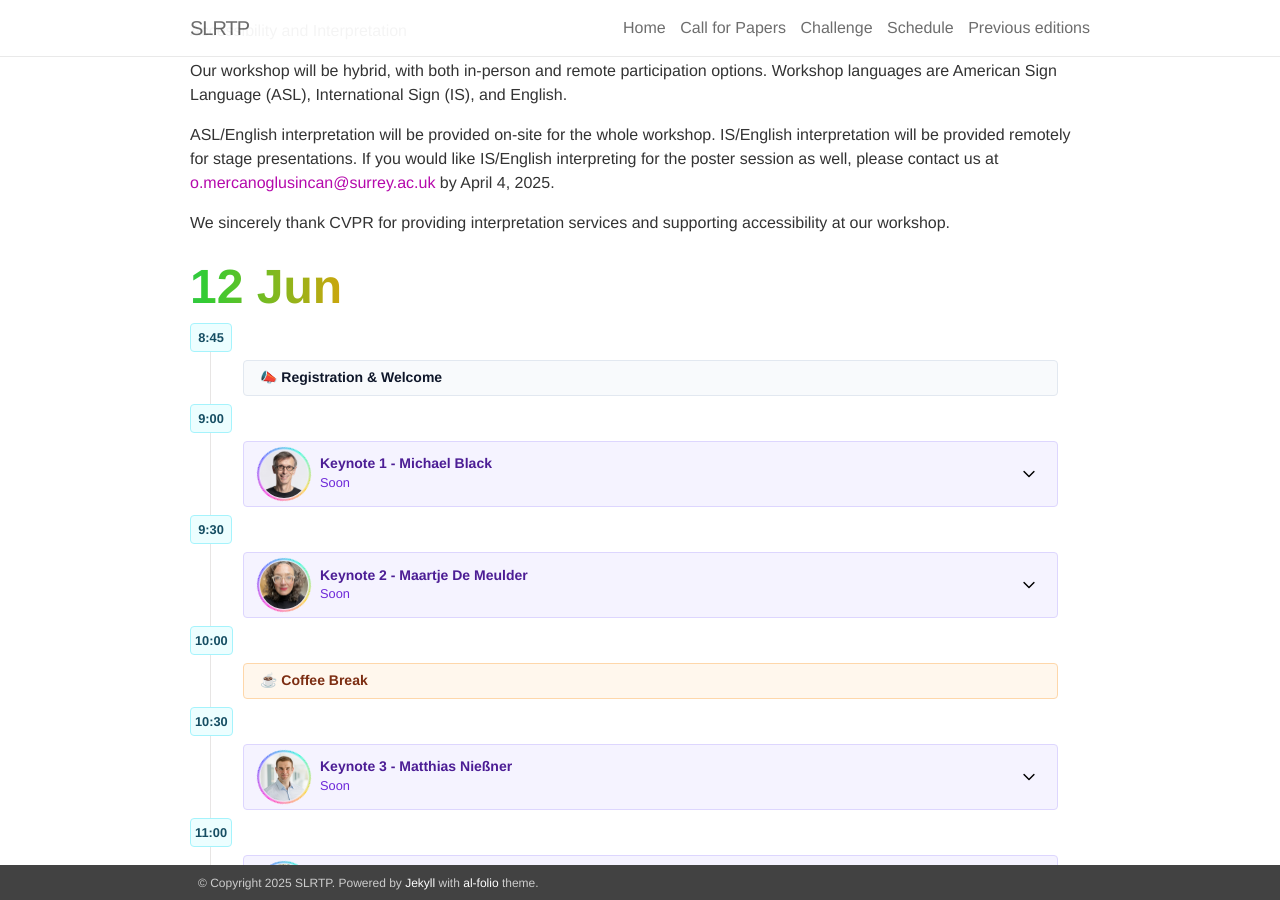
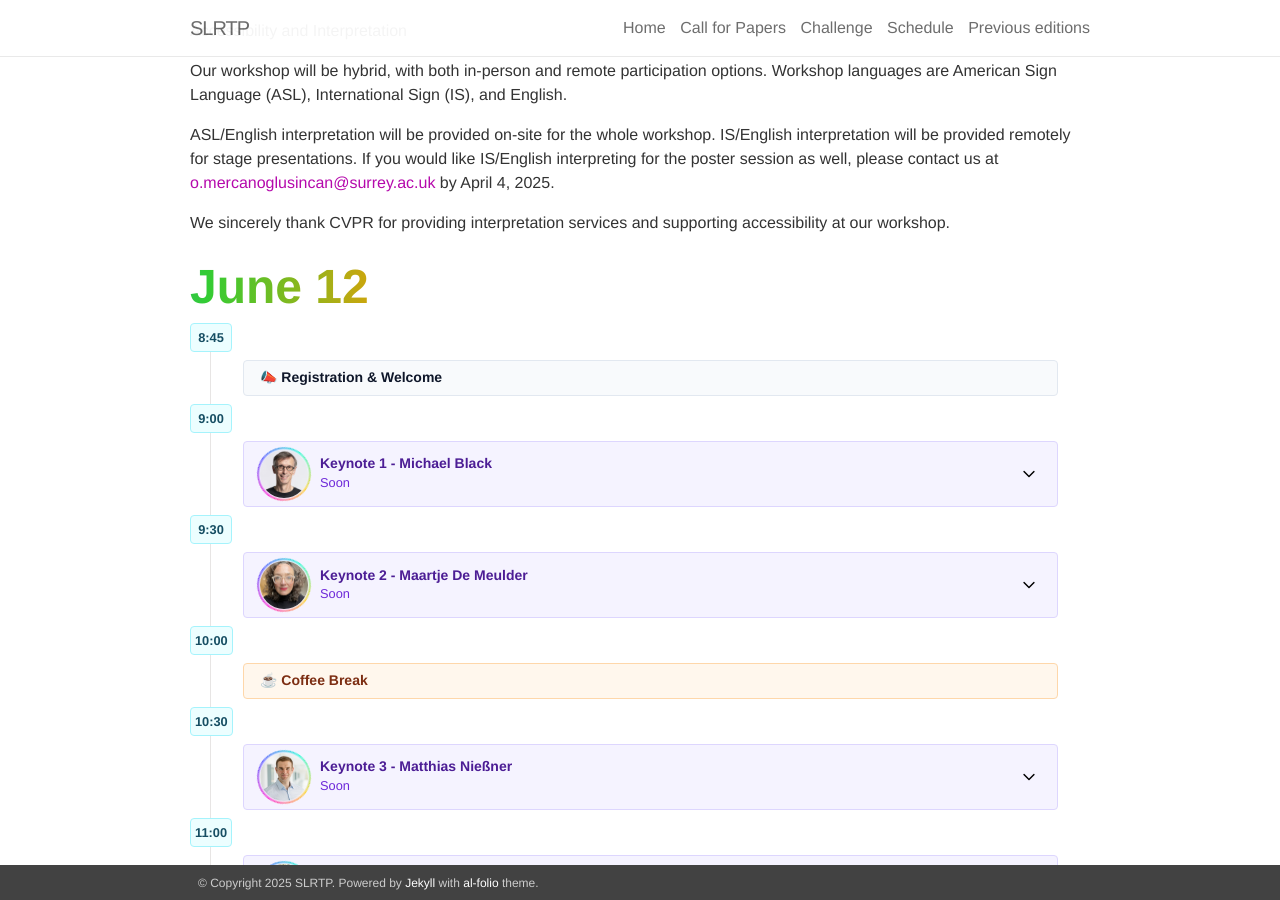
Before and after one commit to slrtpworkshop/slrtpworkshop.github.io, a Jekyll site: the page built from _pages/03_schedule.md, in a window 1280 px wide and 900 px high, scrolled down 402 px. Built offline with Jekyll 4.4.1, drawn with Linux system fonts in a browser that asks for light colours; nearby versions of some CDN libraries.

Commit message:
Update schedule.html

```diff
--- a/_includes/schedule.html
+++ b/_includes/schedule.html
@@ -1,5 +1,5 @@
 <div class="schedule">
-    <strong class="schedule-date">12 Jun</strong>
+    <strong class="schedule-date">June 12</strong>
 
     <div class="events">
         <div class="event">
```
